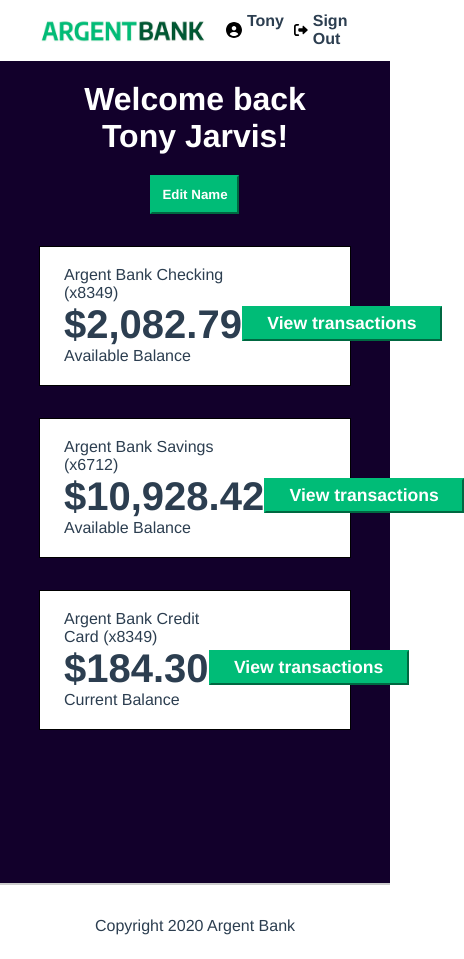
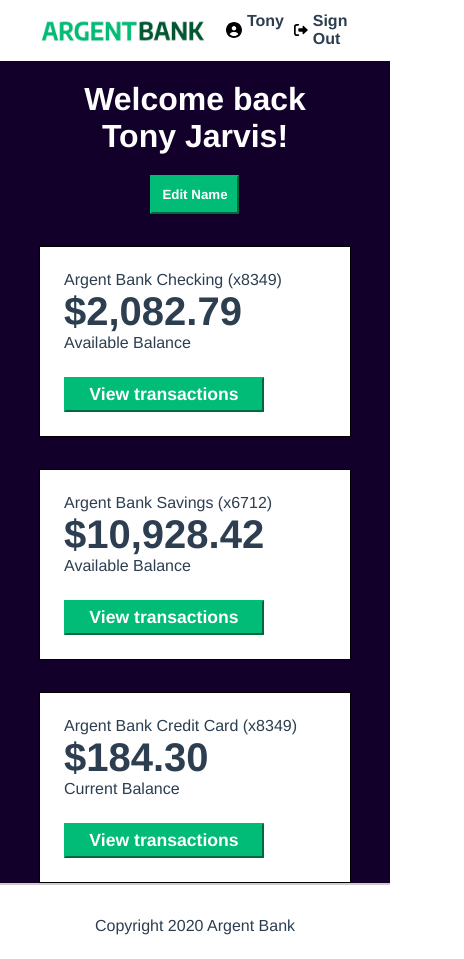
Before and after one commit to jimmylelievre/JimmyLelievre_13_11052022, a React (Create React App) app: page /user in a window 390 px wide. Shown: the whole page, 464 px wide, since content can reach past the window. Built offline with nearby package versions, Linux system fonts and the light colour scheme.

Commit message:
responsive account in page user

```diff
--- a/src/styles/components/_account.scss
+++ b/src/styles/components/_account.scss
@@ -47,3 +47,9 @@
   background-color: #00bc77;
   color: #fff;
 }
+@media (max-width: 720px) {
+  .account {
+    flex-direction: column;
+    height: 100%;
+  }
+}
```
